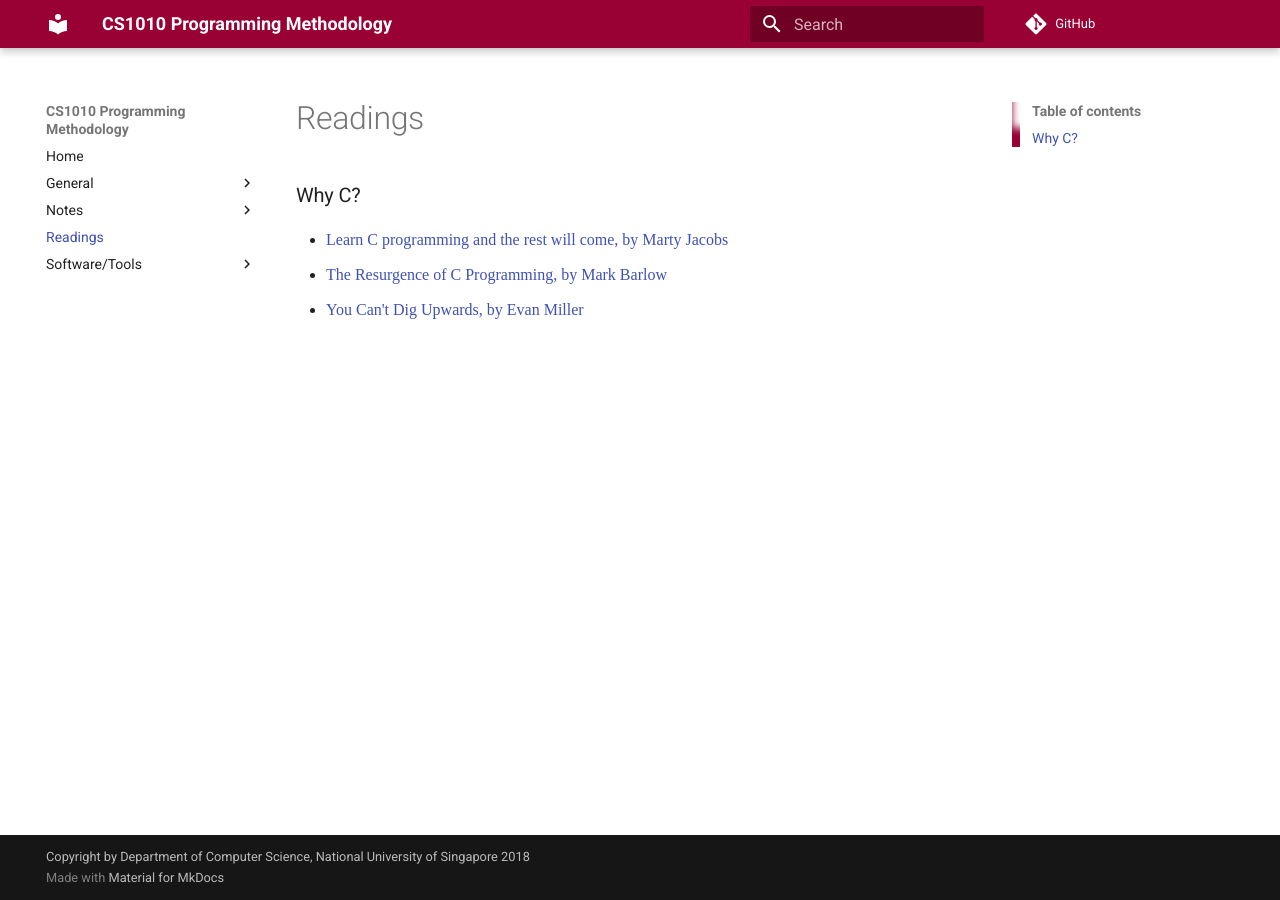
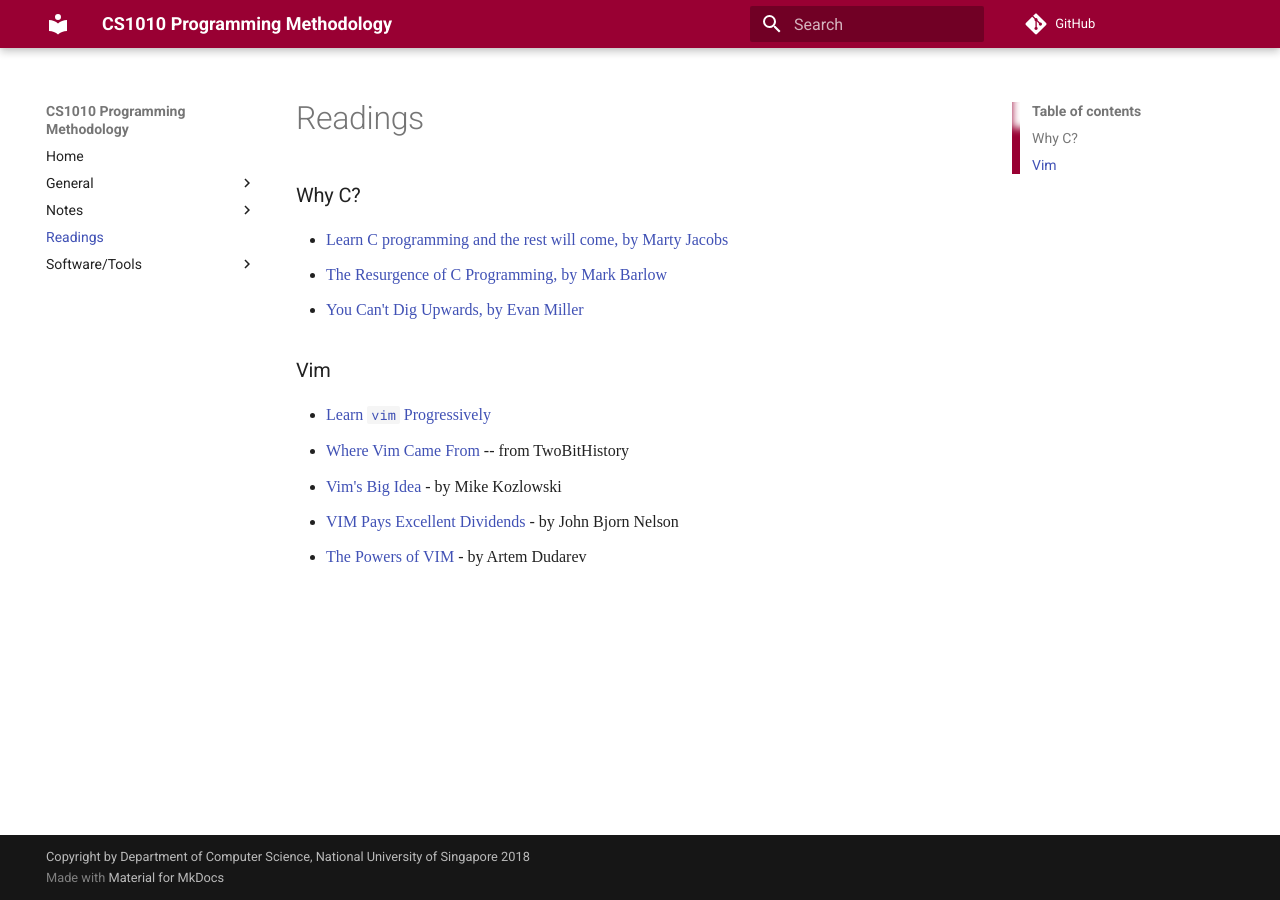
Before and after one commit to LL-Pengfei/CS1010-AY1819S1-Personal, an MkDocs documentation site: the page built from docs/readings.md, in a window 1280 px wide. Built offline with MkDocs 1.6.1 and Material for MkDocs 9.7.7, drawn with Linux system fonts in a browser that asks for light colours; nearby versions of some CDN libraries; some web fonts are replaced; comment, search, counter and statistics services are not loaded; old or Windows-style settings are respelled for this version of MkDocs.

Commit message:
Add readings on vim

```diff
--- a/docs/readings.md
+++ b/docs/readings.md
@@ -6,3 +6,11 @@
 - [Learn C programming and the rest will come, by Marty Jacobs](https://www.zeroequalsfalse.press/2017/11/29/c/index.html)
 - [The Resurgence of C Programming, by Mark Barlow](https://www.oreilly.com/learning/the-resurgence-of-c-programming)
 - [You Can't Dig Upwards, by Evan Miller](http://www.evanmiller.org/you-cant-dig-upwards.html)
+
+### Vim
+
+- [Learn `vim` Progressively](http://yannesposito.com/Scratch/en/blog/Learn-Vim-Progressively/)
+- [Where Vim Came From](https://twobithistory.org/2018/08/05/where-vim-came-from.html) -- from TwoBitHistory
+- [Vim's Big Idea](https://medium.com/@mkozlows/why-atom-cant-replace-vim-433852f4b4d1) - by Mike Kozlowski
+- [VIM Pays Excellent Dividends](https://dispatches.artifexdeus.com/vim-pays-excellent-dividends-814241804984) - by John Bjorn Nelson
+- [The Powers of VIM](http://dudarev.com/blog/powers-of-vim/) - by Artem Dudarev
```
